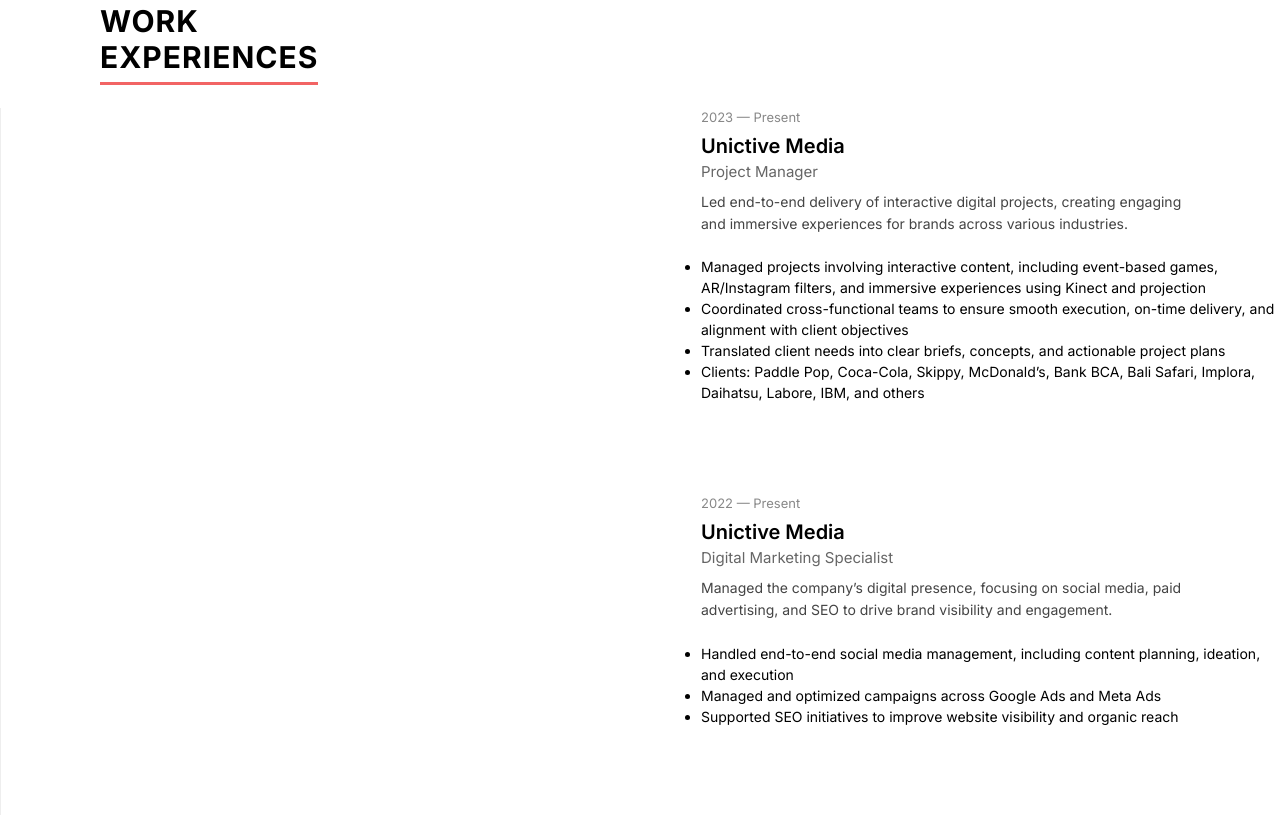
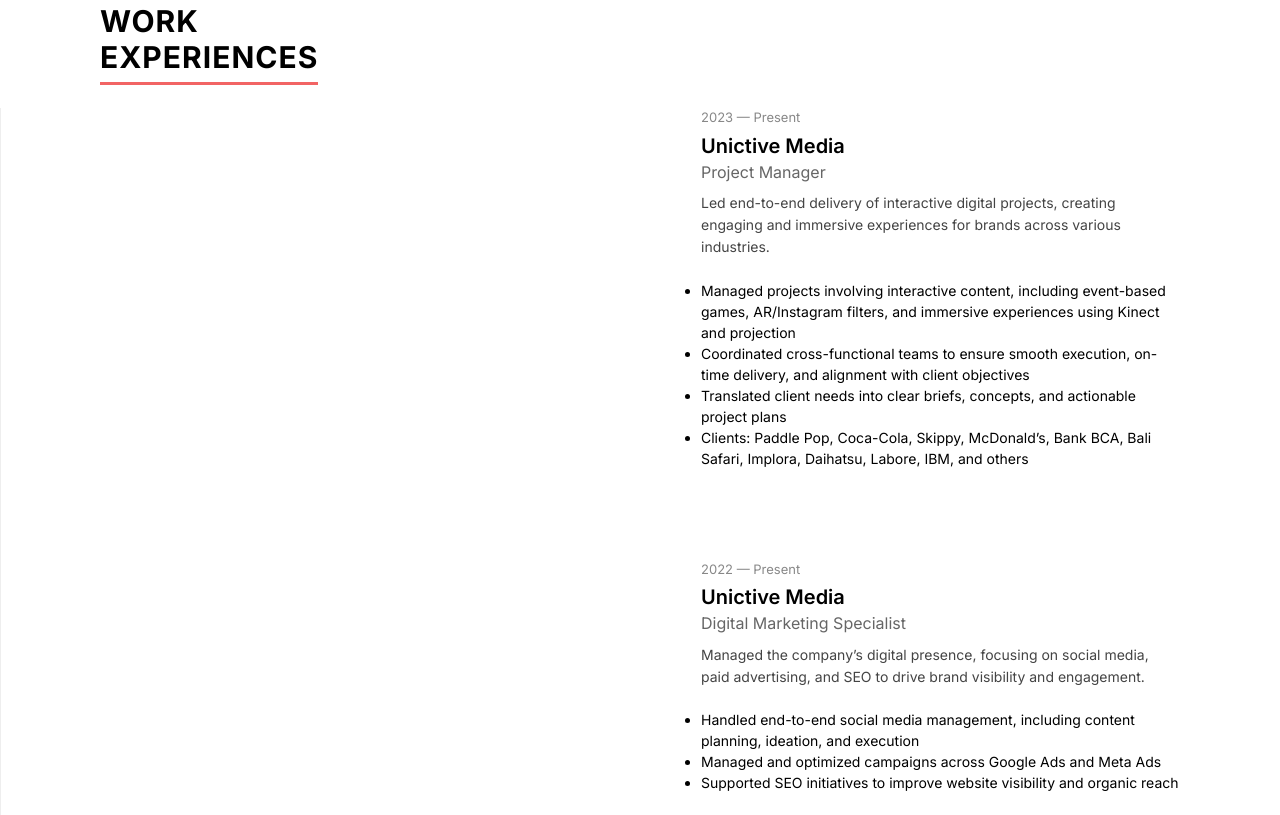
Before and after one commit to ClarissaWangsa/Portfolio-ClarissaW, a plain HTML site: page index.html in a window 1280 px wide. Shown: the part 1674-2489 px from the top of the page. Drawn offline with nearby package versions, Linux system fonts and the light colour scheme.

Commit message:
css font size

```diff
--- a/assets/css/main.css
+++ b/assets/css/main.css
@@ -117,7 +117,9 @@
     flex: 0 0 65%;
     border-left: 1px solid #eee;
     padding-left: 700px;
+	padding-right: 100px;
 	color: #000
+
   }
 
   .exp-item {
@@ -139,7 +141,7 @@
 
   .exp-item h4 {
     margin: 5px 0 10px;
-    font-size: 15px;
+    font-size: 16px;
     font-weight: 400;
     color: #666;
   }
```
